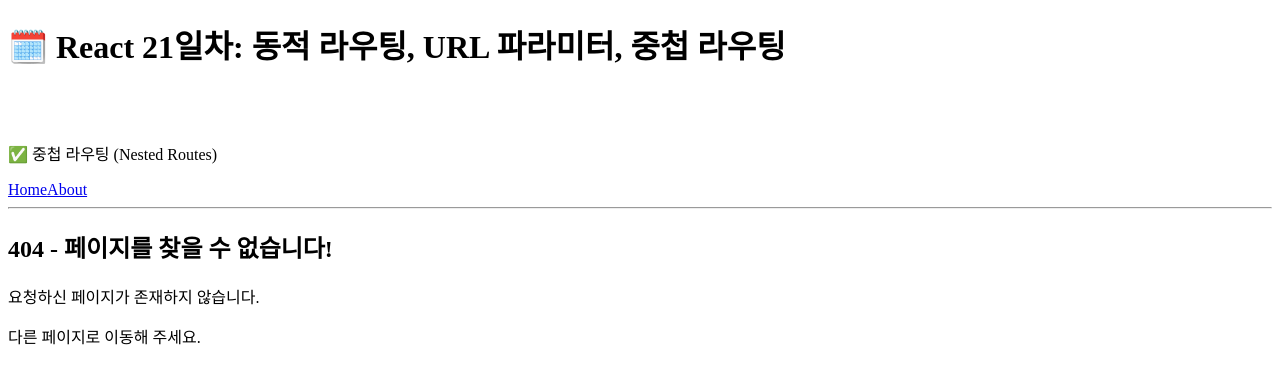
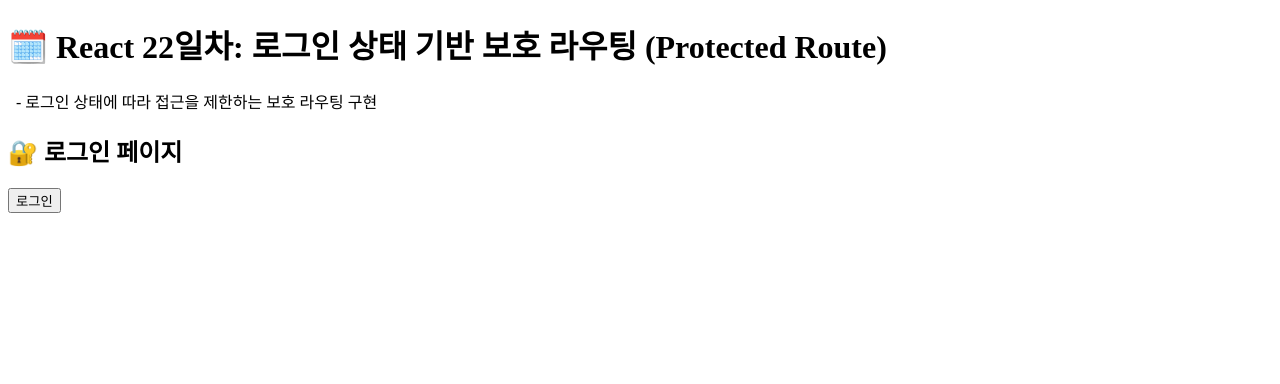
Before and after one commit to kimsigi/react, a React (Vite) app: page /login in a window 1280 px wide. Before the commit this address had no page. Shown: the top 384 px of the page. Built offline with nearby package versions, Linux system fonts and the light colour scheme; the HTML template or start-up script is replaced by a standard one.

Commit message:
day22 commit

```diff
--- a/src/App.tsx
+++ b/src/App.tsx
@@ -19,6 +19,7 @@
 import Day19App from "./components/day19/Day19App.tsx";
 import Day20App from "./components/day20/Day20App.tsx";
 import Day21App from "./components/day21/Day21App.tsx";
+import Day22App from "./components/day22/Day22App.tsx";
 
 export default function App() {
   return (
@@ -65,8 +66,10 @@
       <hr /><hr />
       <Day20App />
       <hr /><hr />
-                */}
-        <Day21App />
+      <Day21App />
+      <hr /><hr />
+      */}
+      <Day22App />
     </>
   )
 }
--- /dev/null
+++ b/src/components/day22/AuthContext.tsx
@@ -0,0 +1,20 @@
+import { createContext, useContext, useState } from "react";
+
+const AuthContext = createContext();
+
+export function AuthProvider({children}) {
+    const [isLoggedIn, setIsLoggedIn] = useState(false);
+
+    const login = () => setIsLoggedIn(true);
+    const logout = () => setIsLoggedIn(false);
+
+    return (
+        <AuthContext.Provider value={{isLoggedIn, login, logout}}>
+            {children}
+        </AuthContext.Provider>
+    );
+}
+
+export function useAuth() {
+    return useContext(AuthContext);
+}
--- /dev/null
+++ b/src/components/day22/Dashboard.tsx
@@ -0,0 +1,3 @@
+export default function Dashboard() {
+    return <h2>대시보드</h2>
+}
--- /dev/null
+++ b/src/components/day22/Day22App.tsx
@@ -0,0 +1,24 @@
+import { BrowserRouter, Route, Routes } from "react-router-dom";
+import { AuthProvider } from "./AuthContext";
+import Login from "./Login";
+import ProtectedRoute from "./ProtectedRoute";
+import Dashboard from "./Dashboard";
+
+export default function Day22App() {
+    return (
+        <>
+            <h1>🗓️ React 22일차: 로그인 상태 기반 보호 라우팅 (Protected Route) </h1>
+            <p>&nbsp;&nbsp;- 로그인 상태에 따라 접근을 제한하는 보호 라우팅 구현</p>
+
+            <AuthProvider>
+                <BrowserRouter>
+                    <Routes>
+                        <Route path="/login" element={<Login />} />
+                        {/* 로그인하지 않은 사용자가 /dashboard에 접근하면 /login으로 리다이렉트됨 */}
+                        <Route path="/dashboard" element={<ProtectedRoute><Dashboard /></ProtectedRoute>} />
+                    </Routes>
+                </BrowserRouter>
+            </AuthProvider>
+        </>
+    );
+}
--- /dev/null
+++ b/src/components/day22/Login.tsx
@@ -0,0 +1,19 @@
+import { useNavigate } from "react-router-dom";
+import { useAuth } from "./AuthContext";
+
+export default function Login() {
+    const {login} = useAuth();
+    const navigate = useNavigate();
+
+    const handleLogin = () => {
+        login();
+        navigate("/dashboard");
+    }
+
+    return (
+        <div>
+            <h2>🔐 로그인 페이지</h2>
+            <button onClick={handleLogin}>로그인</button>
+        </div>
+    );
+}
--- /dev/null
+++ b/src/components/day22/ProtectedRoute.tsx
@@ -0,0 +1,10 @@
+import { Navigate } from "react-router-dom";
+import { useAuth } from "./AuthContext";
+// ProtectedRoute 컴포넌트는 로그인 상태를 확인하고, 로그인하지 않은 경우 /login으로 리다이렉트합니다.
+export default function ProtectedRoute({ children }) {
+    const { isLoggedIn } = useAuth();
+    if ( !isLoggedIn ) {
+        return <Navigate to="/login" replace />;
+    }
+    return children;
+}
```
